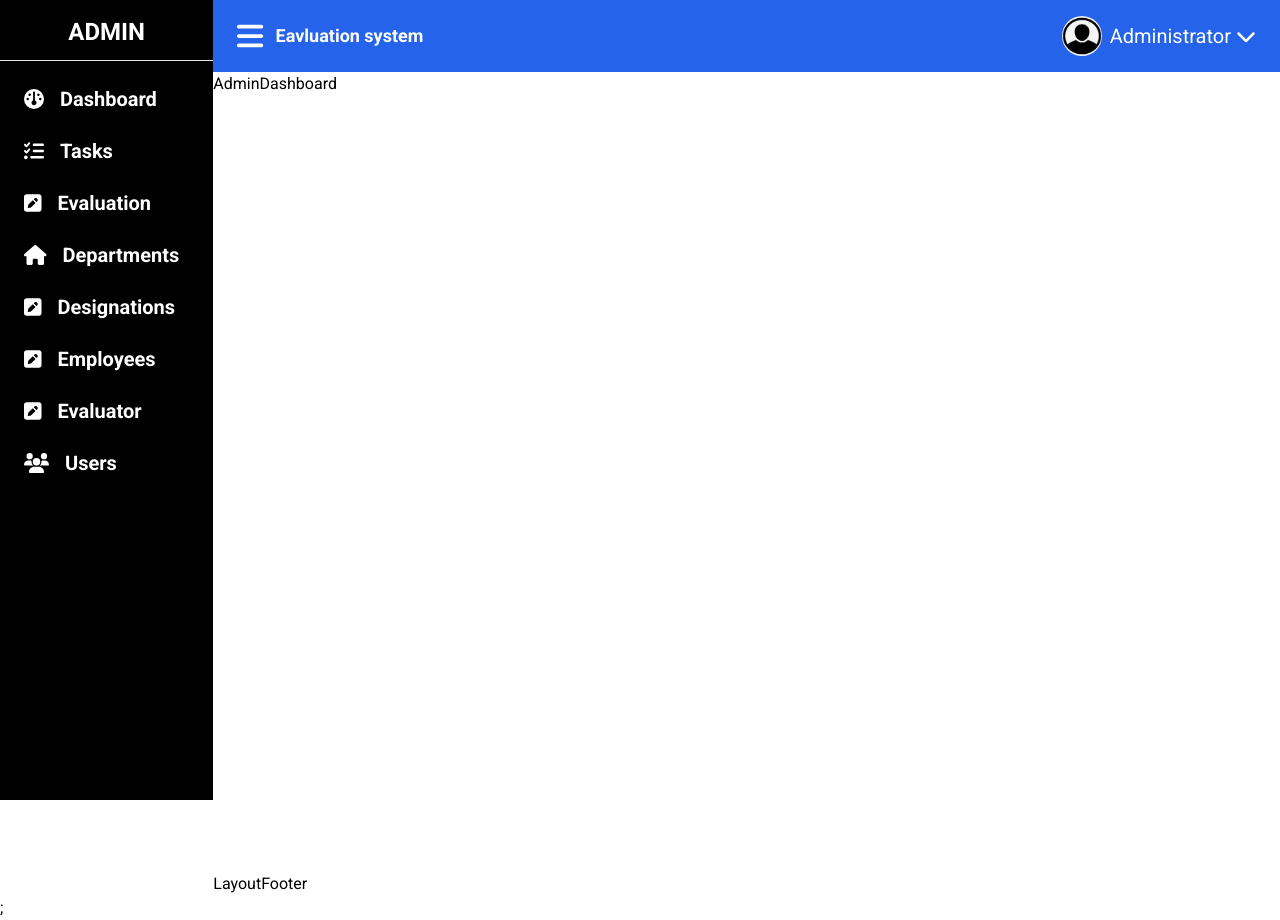
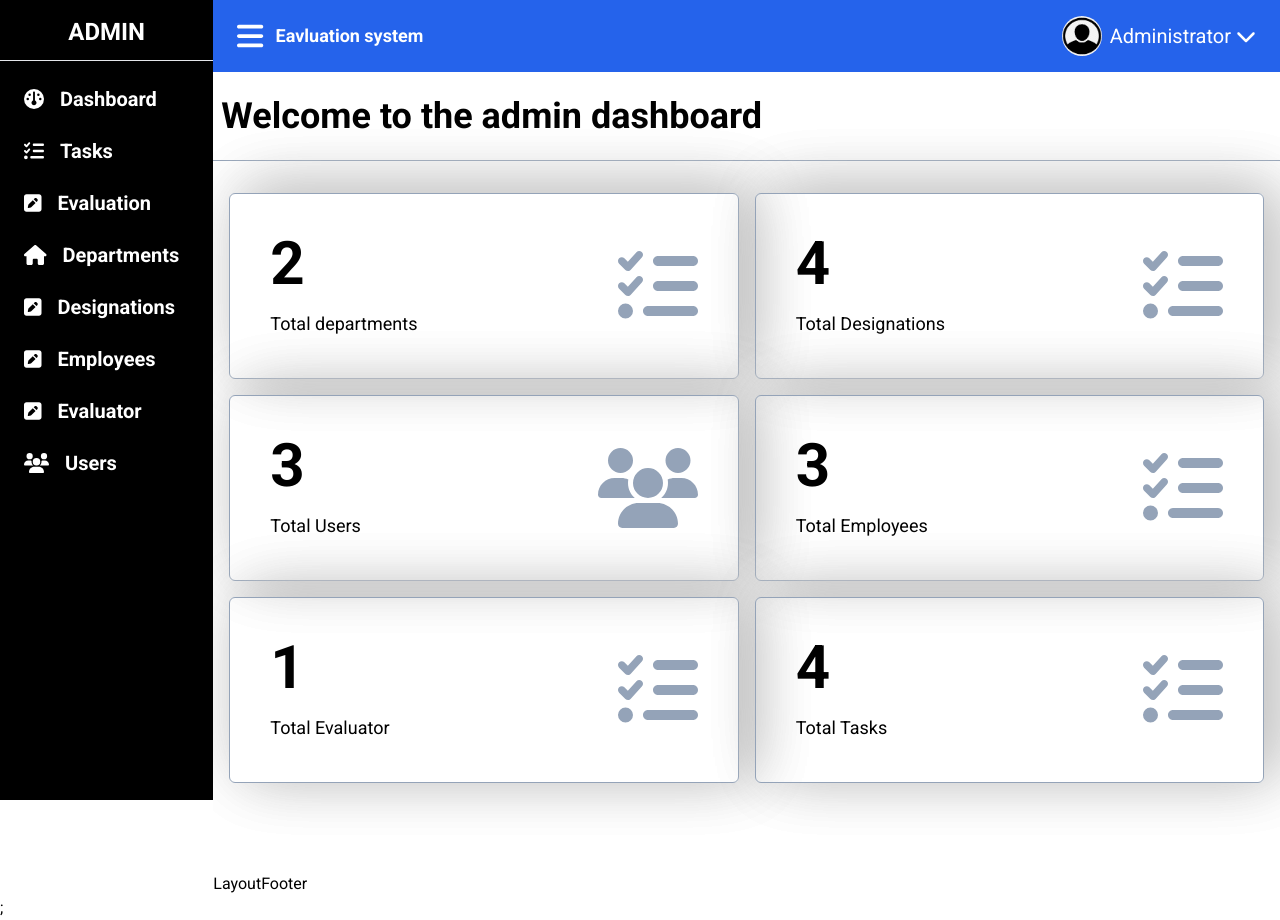
Before and after one commit to sapd-001/react-client, a React (Vite) app: page /#/admin in a window 1280 px wide. Built offline with nearby package versions, Linux system fonts and the light colour scheme.

Commit message:
Add add admin dashboard summary

```diff
--- /dev/null
+++ b/src/data/adminDashboardSummary.tsx
@@ -0,0 +1,43 @@
+import { IconDefinition } from '@fortawesome/fontawesome-svg-core';
+import { faTasks, faUsers } from '@fortawesome/free-solid-svg-icons';
+
+type SummaryType = {
+	count: number;
+	title: string;
+	icon: IconDefinition;
+};
+
+const dashboardSummary: SummaryType[] = [
+	{
+		count: 2,
+		icon: faTasks,
+		title: 'Total departments'
+	},
+	{
+		count: 4,
+		icon: faTasks,
+		title: 'Total Designations'
+	},
+	{
+		count: 3,
+		icon: faUsers,
+		title: 'Total Users'
+	},
+	{
+		count: 3,
+		icon: faTasks,
+		title: 'Total Employees'
+	},
+	{
+		count: 1,
+		icon: faTasks,
+		title: 'Total Evaluator'
+	},
+	{
+		count: 4,
+		icon: faTasks,
+		title: 'Total Tasks'
+	}
+];
+
+export default dashboardSummary;
--- a/src/views/AdminDashboard.tsx
+++ b/src/views/AdminDashboard.tsx
@@ -1,8 +1,27 @@
+import { FontAwesomeIcon } from '@fortawesome/react-fontawesome';
 import React from 'react';
+import dashboardSummary from '../data/adminDashboardSummary';
 
 const AdminDashboard = () => {
 	return (
-		<div>AdminDashboard</div>
+		<div className="flex flex-col gap-4">
+			<div className='border-b border-slate-400 py-6 px-2'>
+				<h1 className='text-4xl font-bold'>Welcome to the admin dashboard</h1>
+			</div>
+			<div className="grid grid-cols-[repeat(auto-fit,minmax(360px,1fr))] p-4 gap-4">
+				{dashboardSummary.map((sum) => (
+					<div key={sum.title} className="flex items-center gap-4 border border-slate-400 justify-between p-10 shadow-[14px_-6px_62px_-4px_rgba(199,199,199,1),14px_-6px_62px_-4px_rgba(199,199,199,1)] rounded-md hover:scale-105 transition-all ease-linear duration-700 cursor-pointer">
+						<div className='flex flex-col gap-4'>
+							<h2 className='font-bold uppercase text-6xl'>{sum.count}</h2>
+							<p className='text-lg'>{sum.title}</p>
+						</div>
+						<div>
+							<FontAwesomeIcon icon={sum.icon} size="5x" className='text-slate-400'/>
+						</div>
+					</div>
+				))}
+			</div>
+		</div>
 	);
 };
 
```
